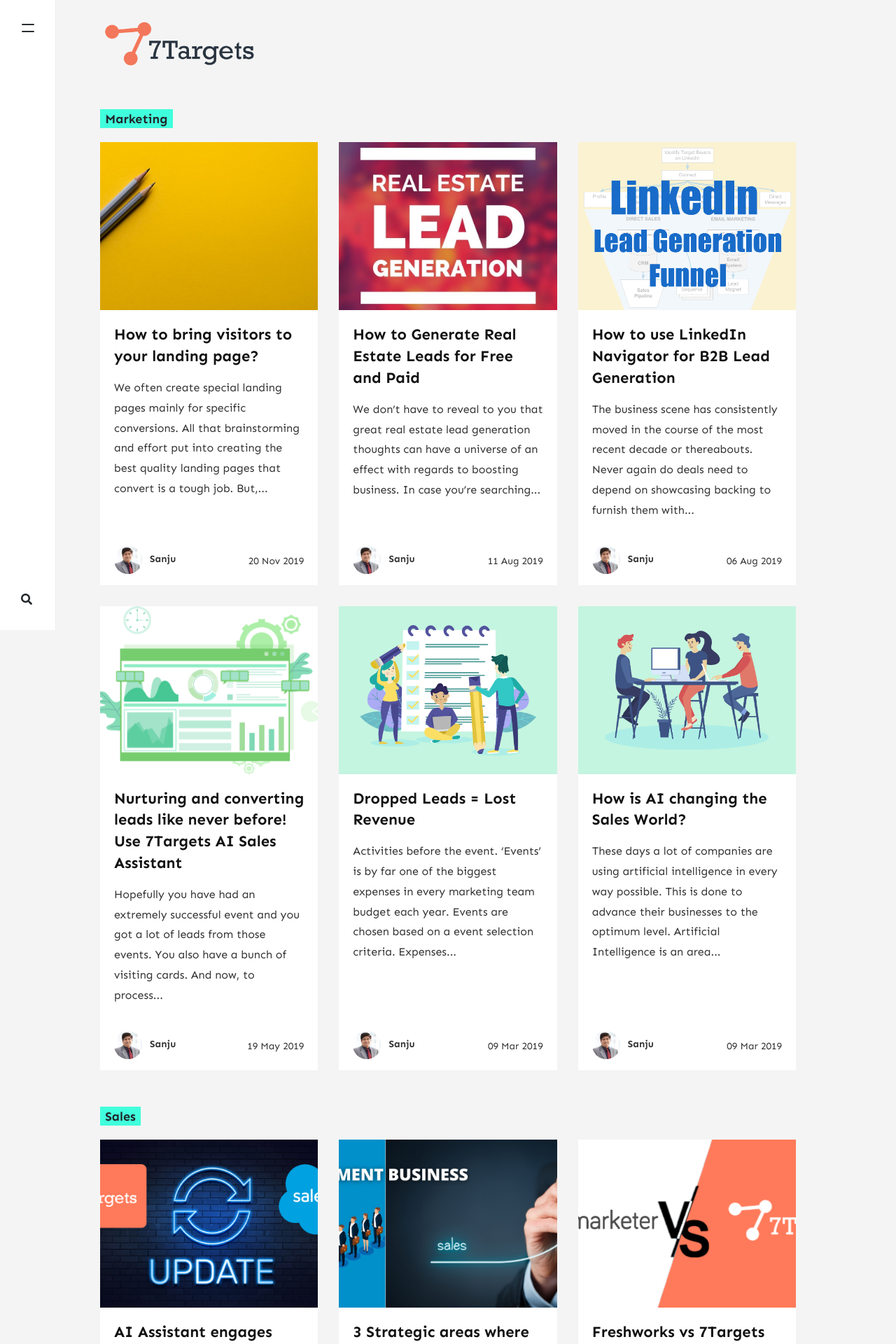
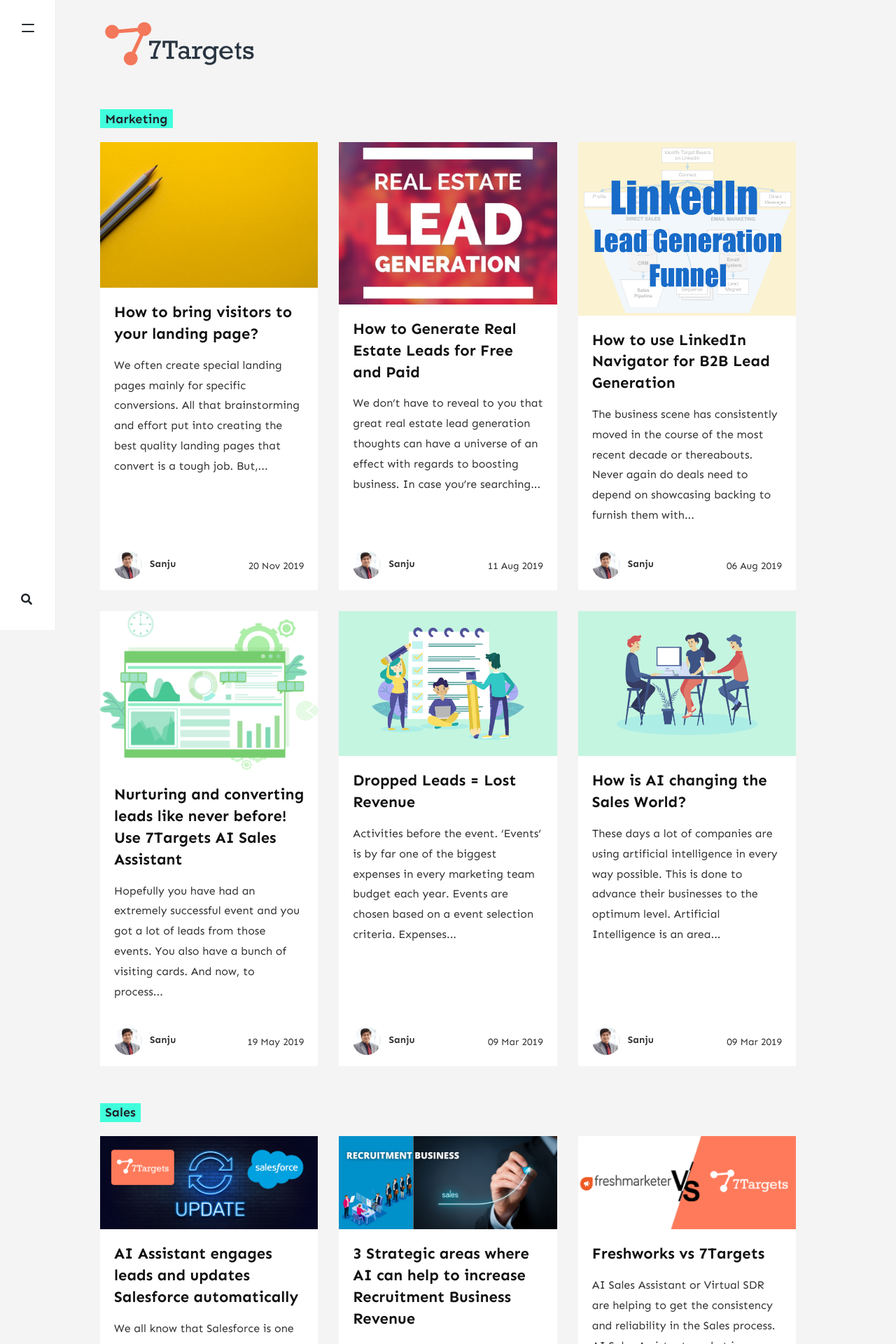
Before and after one commit to shrutisharma27/blog, a Jekyll site: the page built from _pages/categories.md, in a window 1280 px wide. Shown: the top 1920 px of the page at 70% size. Built offline with Jekyll 4.4.1, drawn with Linux system fonts in a browser that asks for light colours; nearby versions of some CDN libraries; comment, search, counter and statistics services are not loaded.

Commit message:
image tmhmb change

```diff
--- a/_config.yml
+++ b/_config.yml
@@ -4,7 +4,7 @@
 description: "Applying Artificial Intelligence to Sales"
 logo: 'assets/images/7ts-logo.png'
 favicon: 'assets/images/logo1.png'
-baseurl: /blog
+baseurl: /
 url: https://blog.7targets.ai
 google_analytics: 'UA-140617154-1'
 # disqus: 'ggnagarkar'
--- a/assets/css/theme.scss
+++ b/assets/css/theme.scss
@@ -331,8 +331,8 @@
         margin-top: 10px;
     }
     .img-thumb {
-        object-fit:cover;
-        height:240px;
+        object-fit:scale-down;
+        height:100%;
         width:100%;
         object-position:top;
     }
```
